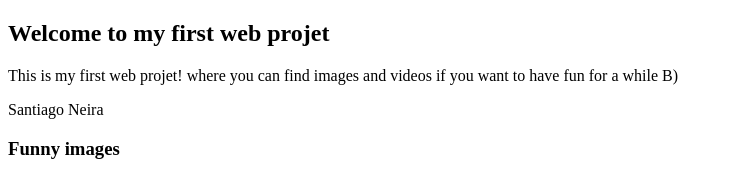
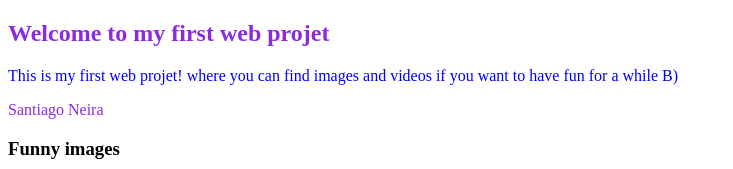
Before and after one commit to Santiago-Neira/FullStack, a plain HTML site: page index.html in a window 1280 px wide. Shown: the top 169 px of the page, without its empty margins (0-733 px from the left). Drawn offline with Linux system fonts and the light colour scheme.

Commit message:
Inicio clase CSS

```diff
--- a/index.html
+++ b/index.html
@@ -5,17 +5,21 @@
     <meta charset="UTF-8">
     <meta name="viewport" content="width=device-width, initial-scale=1.0">
     <title>My first HTML file</title>
+    <link rel="stylesheet" href="./style.css">
+
 </head>
 
 <body>
     <main>
         <!------Welcome Section------>
         <section>
-            <h1>Welcome to my first web projet</h1>
-            <p>This is my first web projet! where you can find images and videos
-                if you want to have fun for a while B)
-            </p>
-            <p>Santiago Neira</p>
+            <div class="estilo_tituloP">
+                <h1>Welcome to my first web projet</h1>
+                <p class="estilo_parrafosP">This is my first web projet! where you can find images and videos
+                    if you want to have fun for a while B)
+                </p>
+                <p>Santiago Neira</p>
+            </div>
         </section>
 
         <!------Image Section------>
@@ -59,16 +63,21 @@
             <h3> Funny videos </h3>
             <figure>
                 <video controls preload="auto">
-                    <source src="./videos/Video1.mp4"/>
+                    <source src="./videos/Video1.mp4" />
                 </video>
             </figure>
 
             <figure>
                 <video controls preload="auto">
-                    <source src="./videos/Video2.mp4"/>
+                    <source src="./videos/Video2.mp4" />
                 </video>
             </figure>
 
+            <figure>
+                <video controls preload="auto">
+                    <source src="./videos/Video3.mp4" />
+                </video>
+            </figure>
         </section>
 
 
--- /dev/null
+++ b/style.css
@@ -0,0 +1,6 @@
+.estilo_tituloP{
+    color:blueviolet;
+}
+.estilo_parrafosP{
+    color: blue;
+}
```
